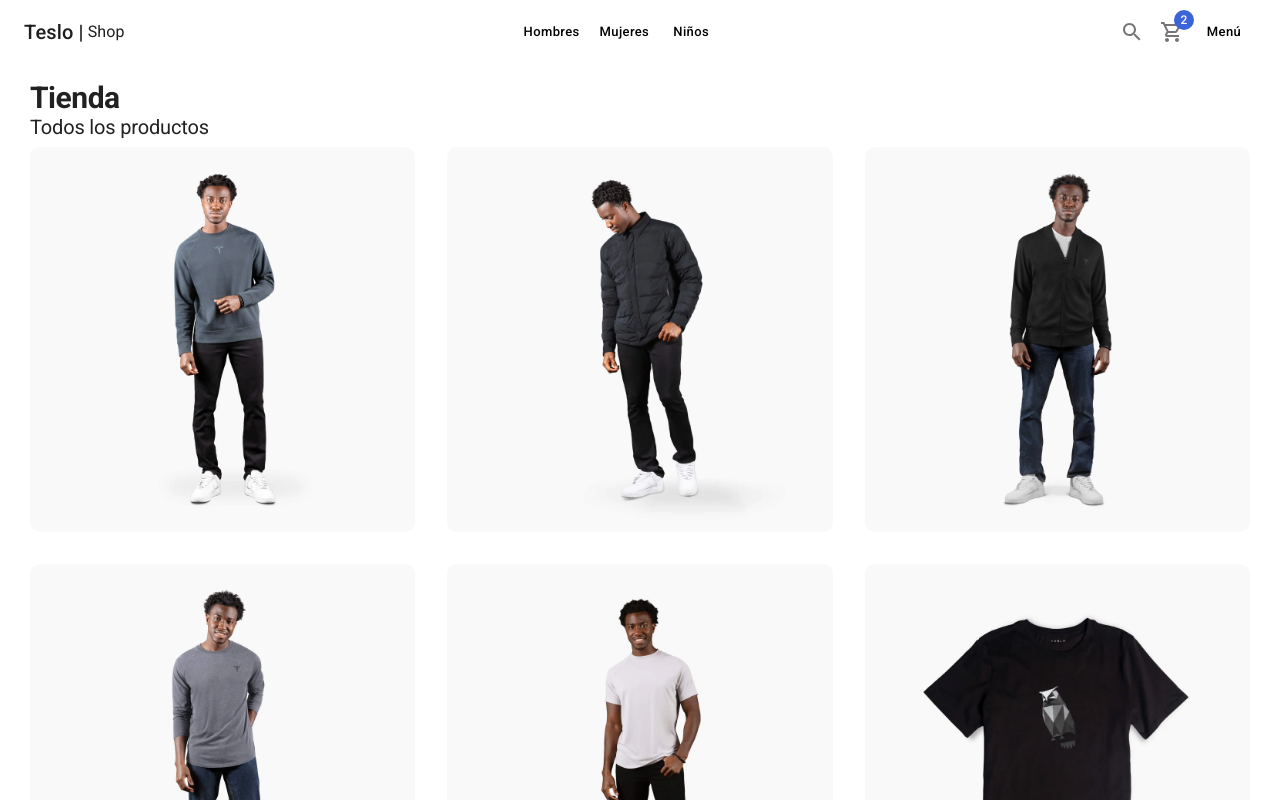
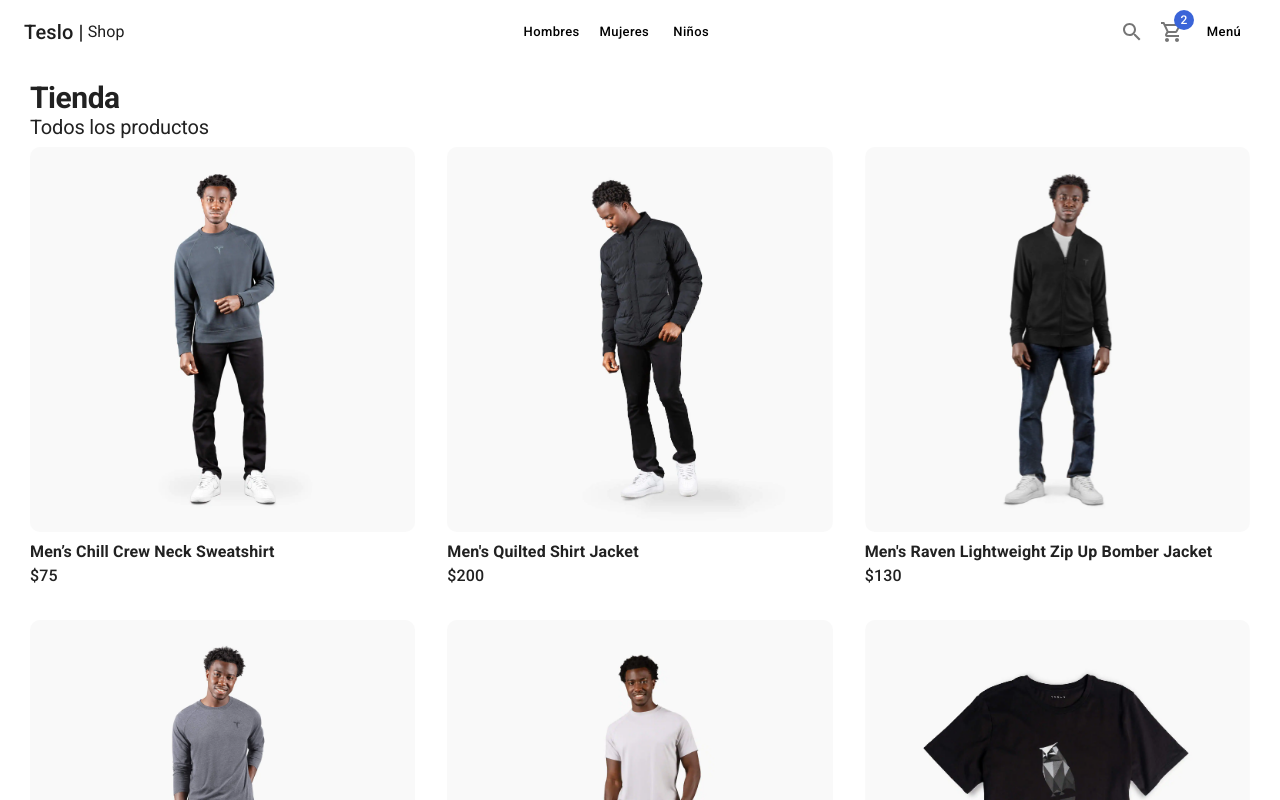
Before and after one commit to FelipeMerchan/teslo-shop, a Next.js app: page / in a window 1280 px wide. Shown: the top 800 px of the page. Built offline with nearby package versions, Linux system fonts and the light colour scheme.

Commit message:
182. Terminar el Product Card

```diff
--- a/components/products/ProductCard.tsx
+++ b/components/products/ProductCard.tsx
@@ -1,5 +1,5 @@
-import { FC } from 'react';
-import { Grid, Card, CardActionArea, CardMedia } from '@mui/material';
+import { FC, useMemo, useState } from 'react';
+import { Grid, Card, CardActionArea, CardMedia, Box, Typography } from '@mui/material';
 import { IProduct } from '../../interfaces';
 
 interface Props {
@@ -7,17 +7,38 @@ interface Props {
 }
 
 export const ProductCard: FC<Props> = ({ product }) => {
+  const [isHovered, setIsHovered] = useState(false);
+  const productImage = useMemo(() => {
+    return isHovered
+      ? `products/${product.images[1]}`
+      : `products/${product.images[0]}`
+  }, [isHovered, product.images])
+
   return (
-    <Grid item xs={6} sm={4} key={product.slug}>
-        <Card>
+    <Grid
+      item
+      xs={6}
+      sm={4}
+      onMouseEnter={() => setIsHovered(true)}
+      onMouseLeave={() => setIsHovered(false)}
+    >
+      <Card>
         <CardActionArea>
-            <CardMedia
+          <CardMedia
+            className='fadeIn'
             component='img'
-            image={`products/${product.images[0]}`}
+            image={productImage}
             alt={product.title}
-            />
+            /* Cuando la imagen se carga podemos ejecutar acciones: */
+            /* onLoad={() => console.log('Cargo')} */
+          />
         </CardActionArea>
-        </Card>
+      </Card>
+
+      <Box sx={{ mt: 1 }} className='fadeIn'>
+        <Typography fontWeight={700}>{product.title}</Typography>
+        <Typography fontWeight={500}>${product.price}</Typography>
+      </Box>
     </Grid>
   )
 }
```
